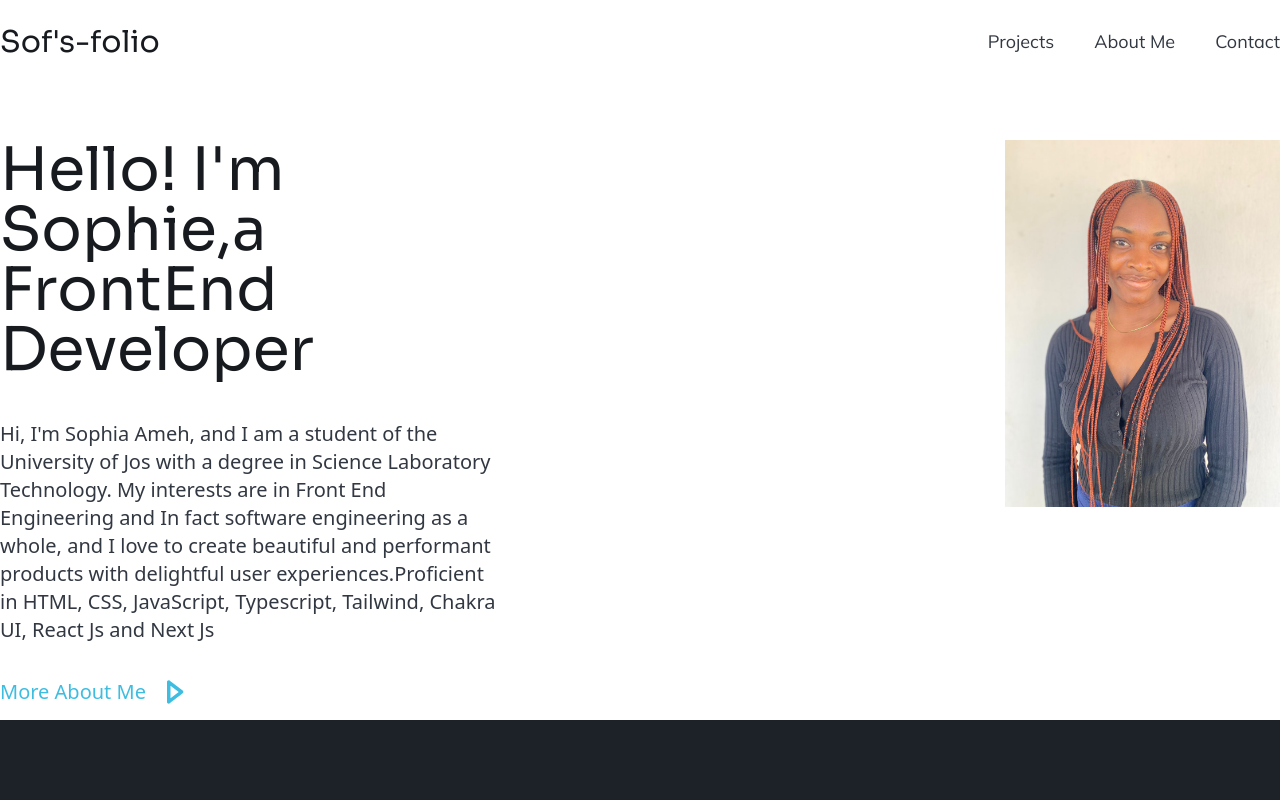
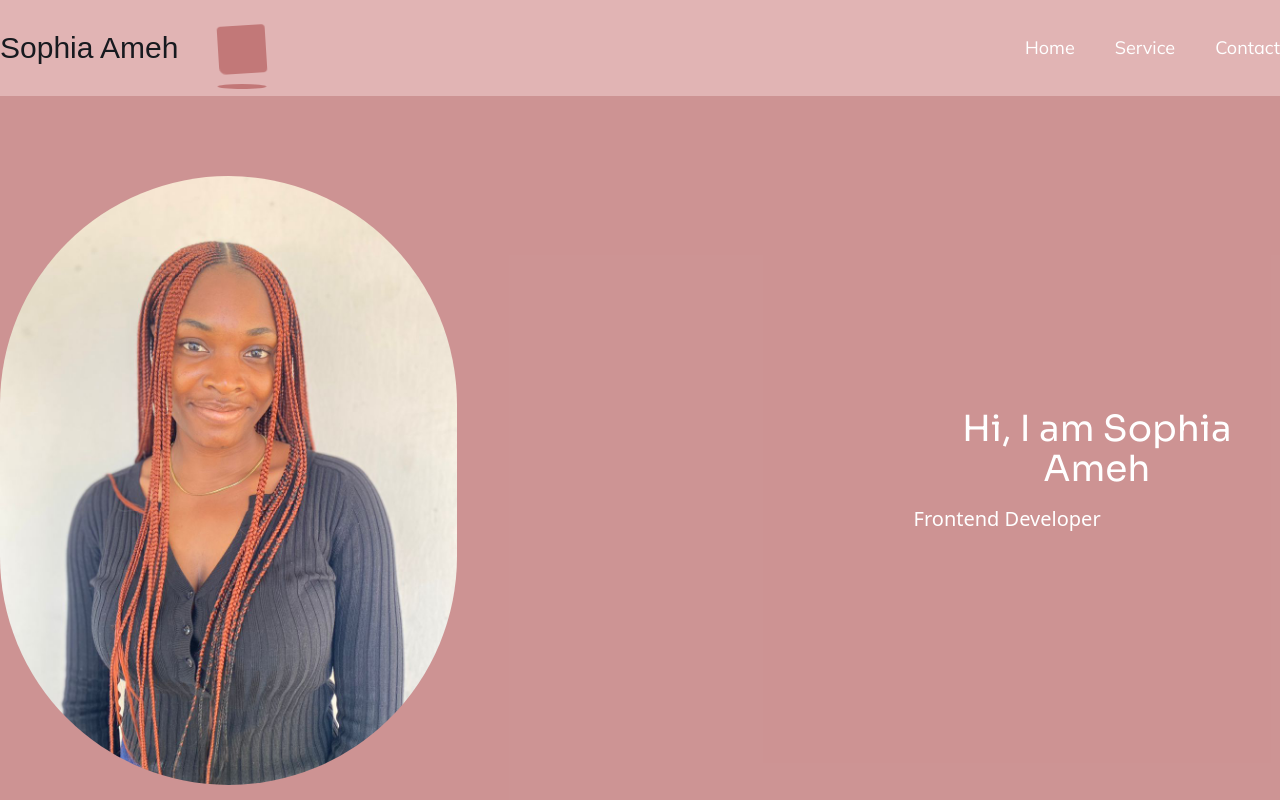
Before and after one commit to 722sofiaameh/my_Portfolio, a Next.js app: page / in a window 1280 px wide. Shown: the top 800 px of the page. Built offline with nearby package versions, Linux system fonts and the light colour scheme.

Commit message:
refactor : refactor entire code base

```diff
--- a/pages/components/footer.tsx
+++ /dev/null
@@ -1,51 +0,0 @@
-import Instagram from "../../public/images/Instagram.png";
-import LinkedIn from "../../public/images/LinkedIn.png";
-import email from "../../public/images/email.png";
-import Image from "next/image";
-const Footer = () => {
-  return (
-    <>
-      <footer className="bg-footerColor pt-28 pb-28">
-        <div className="flex container mx-auto text-backGroundWhite">
-          <div className="w-1/2">
-            <h1 className="text-5xl font-sora">
-              Say Hello and let's work together !
-            </h1>
-            <ul className="flex pt-10 gap-14">
-              <li>
-                <a href="https://www.linkedin.com/in/sophia-ameh-67a849248/">
-                  <Image src={LinkedIn} alt={"img"} />
-                </a>
-              </li>
-              <li>
-                <a href="https://www.linkedin.com/in/sophia-ameh-67a849248/">
-                  <Image src={Instagram} alt={"img"} />
-                </a>
-              </li>
-              <li>
-                <a href="https://sofiagabriel722@mail.com">
-                  <Image src={email} alt={"img"} />
-                </a>
-              </li>
-            </ul>
-            <h1 className="pt-8 font-mulish"> &copy; 2023 Brand,Inc <em className="p-2">.Privacy</em> <em className="p-2">.Terms</em> <em className="p-2">.Sitemap</em></h1>
-          </div>
-          <form className="font-mulish">
-                <label>Email:<input type="email" name="" id="" placeholder="Your email address" className="mt-1 pl-4 py-2  bg-footerColor border shadow-sm border-slate-300 placeholder-slate-400  focus:outline-none focus:border-sky-500 focus:ring-sky-500 block w-96 rounded-md focus:ring-1"/></label>
-
-                <div className="mt-12">
-                    <label className="">Input you message:
-                        <textarea placeholder="Describe your project" className="mt-2 focus:border-sky-500 focus:ring-sky-500 block rounded-md focus:ring-1 w-full h-24 bg-footerColor border shadow-sm border-slate-300 placeholder-slate-400 focus:outline-none pt-2 pl-4">
-                        </textarea>
-                    </label>
-                </div>
-          <button className="bg-lightBlue text-backGroundWhite p-2 rounded mt-8 w-32 font-mulish text-lg">Submit</button>
-
-          </form>
-        </div>
-      </footer>
-    </>
-  );
-};
-
-export default Footer;
--- a/pages/components/navbar.tsx
+++ b/pages/components/navbar.tsx
@@ -1,36 +1,26 @@
+// import "../../styles/globals.css"
+
 export const ProjectNavbar = () => {
-    return (
-        <>
-        <nav className="flex items-center justify-between container mx-auto pt-6">
-          <div>
-              <h1 className="text-3xl font-sora text-darkGray">Sof's-folio</h1>
-          </div>
-          <ul className="flex gap-10 items-center font-mulish text-lg text-lightGray">
-            <li><a href="/">Projects</a></li>
-            <li><a href="/">About Me</a></li>
-            <li><a href="/">Contact</a></li>
+  return (
+    <div className="bg-navPink">
+      <nav className="flex items-center justify-between container mx-auto pt-6 pb-6">
+        <div className="flex justify-center items-center gap-10">
+          <h1 className="text-3xl font-Pattaya text-darkGray ">Sophia Ameh </h1>
 
-          </ul>
-        </nav>
-        </>
-    );
-}
-
-
-export const  WorkNavbar= () => {
-    return (
-        <>
-        <nav className="flex items-center justify-between container mx-auto pt-6">
-          <div>
-              <h1 className="text-3xl font-sora text-darkGray">Sof's-folio</h1>
-          </div>
-          <ul className="flex gap-10 items-center font-mulish text-lg text-lightGray">
-            <li><a href="/">Work</a></li>
-            <li><a href="/">About Me</a></li>
-            <li><a href="/">Contact</a></li>
-
-          </ul>
-        </nav>
-        </>
-    );
-}
+          <div className="loader"></div>
+        </div>
+        <ul className="flex gap-10 items-center font-mulish text-lg text-white">
+          <li>
+            <a href="/">Home</a>
+          </li>
+          <li>
+            <a href="/">Service</a>
+          </li>
+          <li>
+            <a href="/contact">Contact</a>
+          </li>
+        </ul>
+      </nav>
+    </div>
+  );
+};
--- /dev/null
+++ b/pages/contact.tsx
@@ -0,0 +1,54 @@
+import Instagram from "../public/images/instagram.png";
+import LinkedIn from "../public/images/LinkedIn.png";
+import email from "../public/images/email.png";
+import Image from "next/image";
+import { ProjectNavbar } from "./components/navbar";
+
+const Contact = () => {
+    return (
+        <div className="">
+        <ProjectNavbar/>
+        <div className=" pt-28 pb-28 bg-pinkBackground h-screen">
+        <div className="flex container mx-auto text-backGroundWhite items-center">
+          <div className="w-1/2">
+            <h1 className="text-5xl font-sora text-white">
+              Say Hello and let's work together !
+            </h1>
+            <ul className="flex pt-10 gap-14">
+              <li>
+                <a href="https://www.linkedin.com/in/sophia-ameh-67a849248/">
+                  <Image src={LinkedIn} alt={"img"} />
+                </a>
+              </li>
+              <li>
+                <a href="https://www.linkedin.com/in/sophia-ameh-67a849248/">
+                  <Image src={Instagram} alt={"img"} />
+                </a>
+              </li>
+              <li>
+                <a href="https://sofiagabriel722@mail.com">
+                  <Image src={email} alt={"img"} />
+                </a>
+              </li>
+            </ul>
+            <h1 className="pt-8 font-mulish"> &copy; 2023 Brand,Inc <em className="p-2">.Privacy</em> <em className="p-2">.Terms</em> <em className="p-2">.Sitemap</em></h1>
+          </div>
+          <form className="font-mulish">
+                <label>Email:<input type="email" name="" id="" placeholder="Your email address" className="mt-1 pl-4 py-2  bg-white border shadow-sm border-slate-300 placeholder-slate-400  focus:outline-none focus:border-sky-500 focus:ring-sky-500 block w-96 rounded-md focus:ring-1"/></label>
+
+                <div className="mt-12">
+                    <label className="">Input you message:
+                        <textarea placeholder="Describe your project" className="mt-2 focus:border-sky-500 focus:ring-sky-500 block rounded-md focus:ring-1 w-full h-24 bg-white border shadow-sm border-slate-300 placeholder-slate-400 focus:outline-none pt-2 pl-4">
+                        </textarea>
+                    </label>
+                </div>
+          <button className="bg-white text-backGroundWhite p-2 rounded mt-8 w-32 font-mulish text-lg">Submit</button>
+
+          </form>
+        </div>
+      </div>
+        </div>
+    );
+}
+
+export default Contact;
--- a/pages/index.tsx
+++ b/pages/index.tsx
@@ -1,11 +1,8 @@
-import Head from 'next/head'
-import Image from 'next/image'
-import { Inter } from 'next/font/google'
-import mainImage from "../public/images/sofia.jpg"
-import styles from '@/styles/Home.module.css'
-import { ProjectNavbar } from './components/navbar'
-import Footer from './components/footer'
-
+import Head from "next/head";
+import Image from "next/image";
+import { Inter } from "next/font/google";
+import mainImage from "../public/images/sofia.jpg";
+import { ProjectNavbar } from "./components/navbar";
 
 export default function Home() {
   return (
@@ -16,26 +13,47 @@ export default function Home() {
         <meta name="viewport" content="width=device-width, initial-scale=1" />
         <link rel="icon" href="/favicon.ico" />
       </Head>
-      <ProjectNavbar/>
-      <div className='container mx-auto'>
-        <div className='flex mt-20'>
-          <div>
-            <h1 className='font-sora text-6xl w-1/2 text-darkGray'>Hello! I'm Sophie,a FrontEnd Developer</h1>
-            <p className='w-1/2 text-lightGray text-xl pt-10 pb-5'>Hi, I'm Sophia Ameh, and I am a student of the University of Jos with a degree in Science Laboratory Technology. My interests are in Front End Engineering and In fact software engineering as a whole, and I love to create beautiful and performant products with delightful user experiences.Proficient in HTML, CSS, JavaScript, Typescript, Tailwind, Chakra UI, React Js and Next Js</p>
-            <div className='flex justify-start items-center'>
-              <a href='/' className='text-lightBlue text-xl'>More About Me</a>
+      <ProjectNavbar />
+      <div className=" bg-pinkBackground h-screen">
+        <div className="pt-20 container mx-auto flex justify-around items-center ">
+          <div className="">
+            <Image src={mainImage} alt={"img"} className="rounded-full w-1/2" width={500}/>
+          </div>
+          <div className="">
+            <h1 className="font-sora text-4xl  text-white text-center ">Hi, I am Sophia Ameh</h1>
+            <p className="text-white text-xl pt-4 pb-5">Frontend Developer</p>
+            {/* <p className=" text-white text-xl pt-4 pb-5 w-4/6">
+              Hello! I'm Sophie,a FrontEnd Developer and I am a student of the
+              University of Jos with a degree in Science Laboratory Technology.
+              My interests are in Front End Engineering and In fact software
+              engineering as a whole, and I love to create beautiful and
+              performant products with delightful user experiences.Proficient in
+              HTML, CSS, JavaScript, Typescript, Tailwind, Chakra UI, React Js
+              and Next Js
+            </p> */}
+            {/* <div className="flex justify-start items-center">
+              <a href="/" className="text-lightBlue text-xl">
+                More About Me
+              </a>
               <a href="/">
-                <svg clip-rule="evenodd"  stroke-linejoin="round" stroke-miterlimit="2" viewBox="0 0 24 24" xmlns="http://www.w3.org/2000/svg" className='w-14 fill-lightBlue h-14'><path d="m10.211 7.155c-.141-.108-.3-.157-.456-.157-.389 0-.755.306-.755.749v8.501c0 .445.367.75.755.75.157 0 .316-.05.457-.159 1.554-1.203 4.199-3.252 5.498-4.258.184-.142.29-.36.29-.592 0-.23-.107-.449-.291-.591zm.289 7.563v-5.446l3.522 2.719z" fill-rule="nonzero"/></svg>
+                <svg
+                  clip-rule="evenodd"
+                  stroke-linejoin="round"
+                  stroke-miterlimit="2"
+                  viewBox="0 0 24 24"
+                  xmlns="http://www.w3.org/2000/svg"
+                  className="w-14 fill-lightBlue h-14"
+                >
+                  <path
+                    d="m10.211 7.155c-.141-.108-.3-.157-.456-.157-.389 0-.755.306-.755.749v8.501c0 .445.367.75.755.75.157 0 .316-.05.457-.159 1.554-1.203 4.199-3.252 5.498-4.258.184-.142.29-.36.29-.592 0-.23-.107-.449-.291-.591zm.289 7.563v-5.446l3.522 2.719z"
+                    fill-rule="nonzero"
+                  />
+                </svg>
               </a>
-            </div>
+            </div> */}
           </div>
-          <div>
-            <Image src={mainImage} alt={'img'}/>
-          </div>
+        </div>
       </div>
-      </div>
-      <Footer/>
-
     </>
-  )
+  );
 }
--- a/styles/globals.css
+++ b/styles/globals.css
@@ -4,6 +4,72 @@
 @tailwind base;
 @tailwind components;
 @tailwind utilities;
+
+.loader {
+  width: 48px;
+  height: 48px;
+  margin: auto;
+  position: relative;
+}
+
+.loader:before {
+  content: '';
+  width: 48px;
+  height: 5px;
+  background: rgba(176, 85, 85, 0.63);
+  position: absolute;
+  top: 60px;
+  left: 0;
+  border-radius: 50%;
+  animation: shadow324 0.5s linear infinite;
+}
+
+.loader:after {
+  content: '';
+  width: 100%;
+  height: 100%;
+  background: rgba(176, 85, 85, 0.63);
+  position: absolute;
+  top: 0;
+  left: 0;
+  border-radius: 4px;
+  animation: jump7456 0.5s linear infinite;
+}
+
+@keyframes jump7456 {
+  15% {
+    border-bottom-right-radius: 3px;
+  }
+
+  25% {
+    transform: translateY(9px) rotate(22.5deg);
+  }
+
+  50% {
+    transform: translateY(18px) scale(1, .9) rotate(45deg);
+    border-bottom-right-radius: 40px;
+  }
+
+  75% {
+    transform: translateY(9px) rotate(67.5deg);
+  }
+
+  100% {
+    transform: translateY(0) rotate(90deg);
+  }
+}
+
+@keyframes shadow324 {
+
+  0%,
+    100% {
+    transform: scale(1, 1);
+  }
+
+  50% {
+    transform: scale(1.2, 1);
+  }
+}
 /* :root {
   --max-width: 1100px;
   --border-radius: 12px;
--- a/tailwind.config.js
+++ b/tailwind.config.js
@@ -8,9 +8,12 @@ module.exports = {
       fontFamily: {
         'sora': ['Sora', 'sans-serif'],
         'mulish': ['Mulish', 'sans-serif'],
+        'Pattaya':['Pattaya','sans-serif'],
       },
       colors : {
-        backGroundWhite : '#FFFFFFFF',
+        navPink :'rgba(183, 76, 76, 0.42)',
+        pinkBackground :'rgba(176, 85, 85, 0.63)',
+        cardPink:'rgba(183, 76, 76, 0.35)',
         darkGray : ' #171A1FFF',
         lightGray : ' #323842FF',
         lightBlue: '#3EBDE0FF',
```
